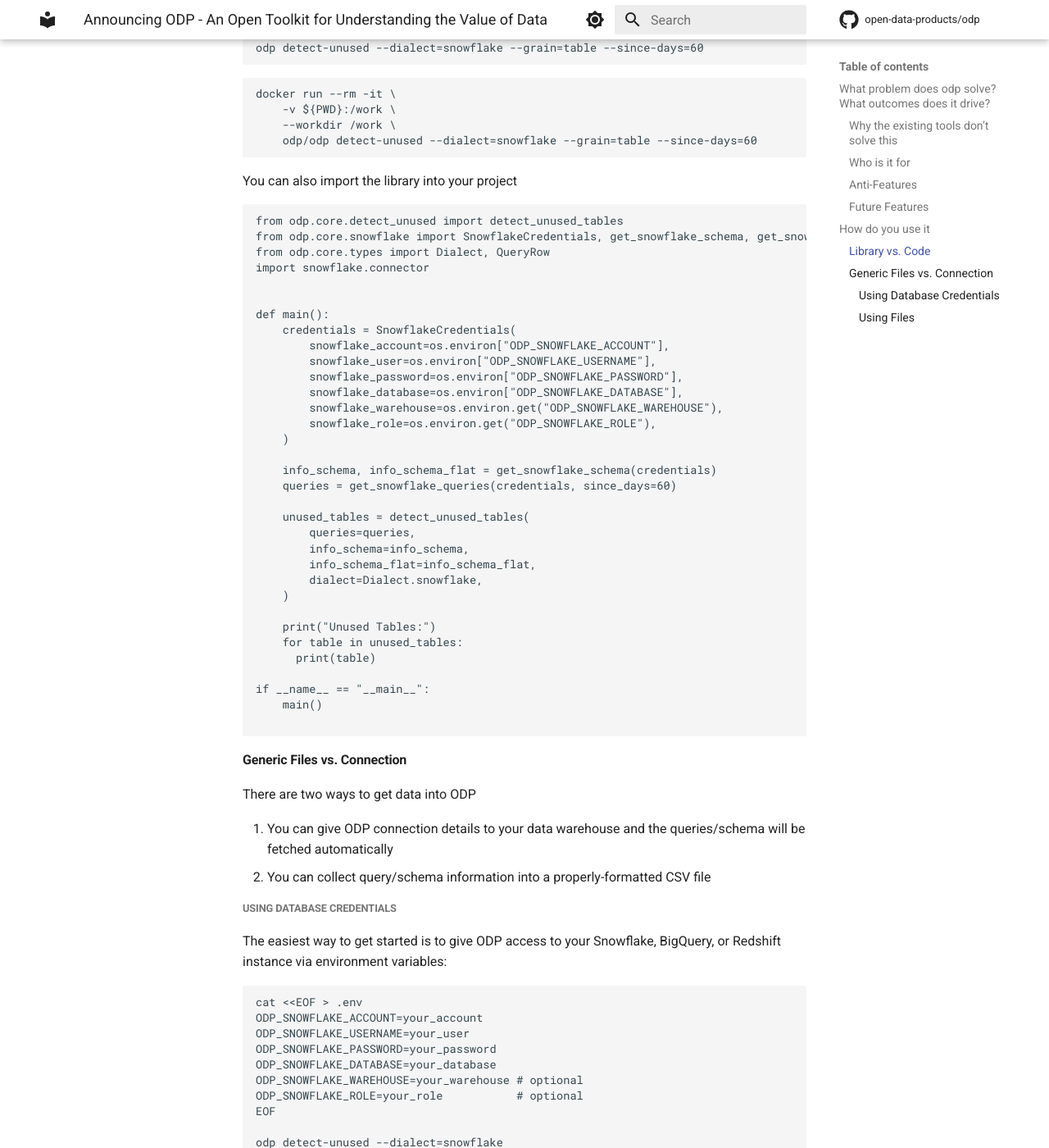
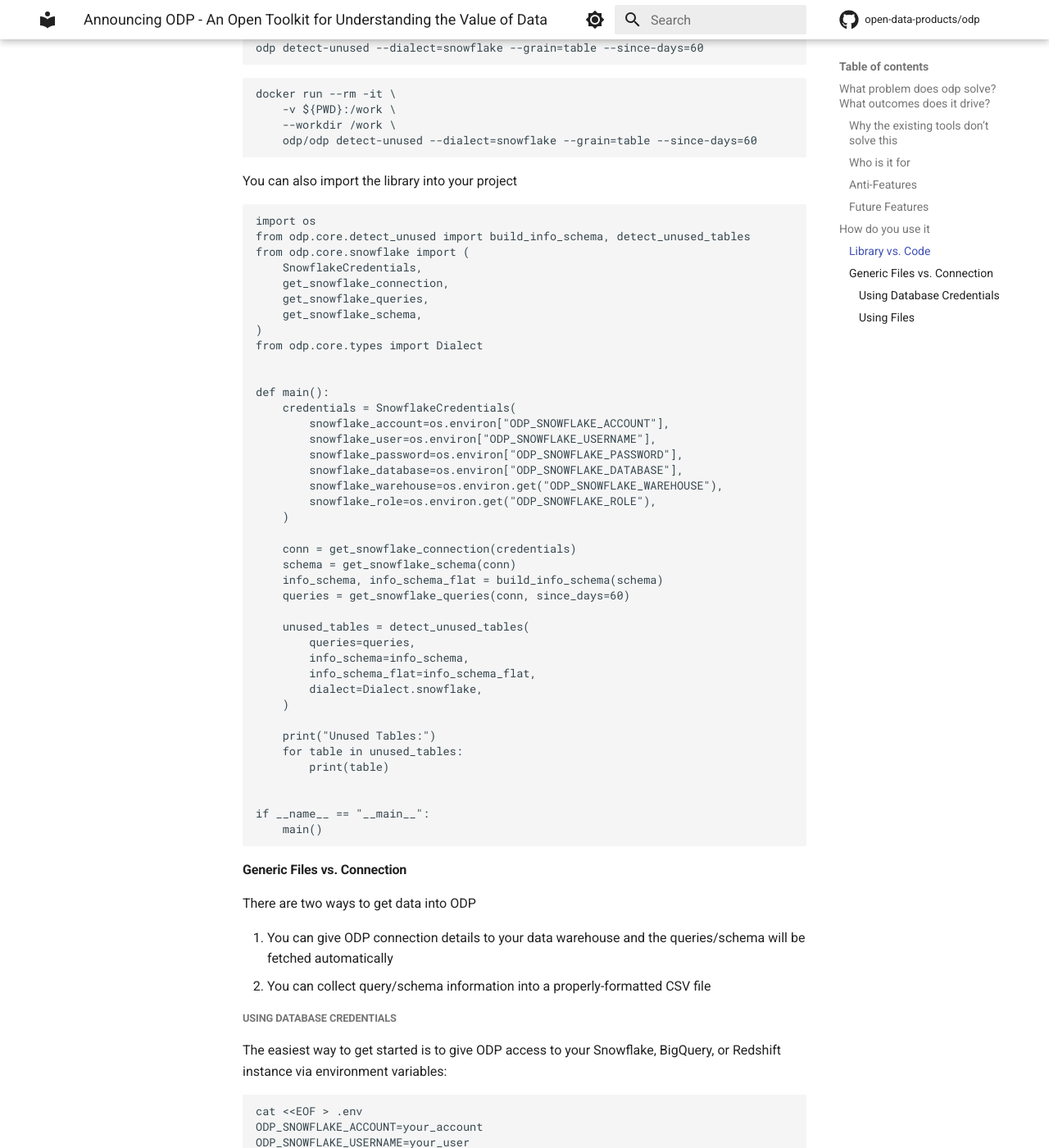
Before and after one commit to open-data-products/odp, an MkDocs documentation site: the page built from docs/announcement.md, in a window 1280 px wide and 1400 px high, scrolled down 2766 px. Shown: the whole window at 82% size. Built offline with MkDocs 1.6.1 and Material for MkDocs 9.7.7, drawn with Linux system fonts in a browser that asks for light colours; comment, search, counter and statistics services are not loaded.

Commit message:
updated sample code

````diff
--- a/docs/announcement.md
+++ b/docs/announcement.md
@@ -95,10 +95,15 @@
 You can also import the library into your project
 
 ```python
-from odp.core.detect_unused import detect_unused_tables
-from odp.core.snowflake import SnowflakeCredentials, get_snowflake_schema, get_snowflake_queries
-from odp.core.types import Dialect, QueryRow
-import snowflake.connector
+import os
+from odp.core.detect_unused import build_info_schema, detect_unused_tables
+from odp.core.snowflake import (
+    SnowflakeCredentials,
+    get_snowflake_connection,
+    get_snowflake_queries,
+    get_snowflake_schema,
+)
+from odp.core.types import Dialect
 
 
 def main():
@@ -111,8 +116,10 @@
         snowflake_role=os.environ.get("ODP_SNOWFLAKE_ROLE"),
     )
 
-    info_schema, info_schema_flat = get_snowflake_schema(credentials)
-    queries = get_snowflake_queries(credentials, since_days=60)
+    conn = get_snowflake_connection(credentials)
+    schema = get_snowflake_schema(conn)
+    info_schema, info_schema_flat = build_info_schema(schema)
+    queries = get_snowflake_queries(conn, since_days=60)
 
     unused_tables = detect_unused_tables(
         queries=queries,
@@ -123,11 +130,11 @@
 
     print("Unused Tables:")
     for table in unused_tables:
-      print(table)
+        print(table)
+
 
 if __name__ == "__main__":
     main()
-
 ```
 
 #### Generic Files vs. Connection
````
